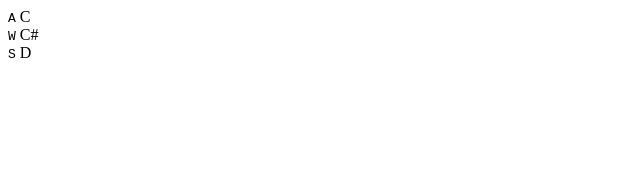
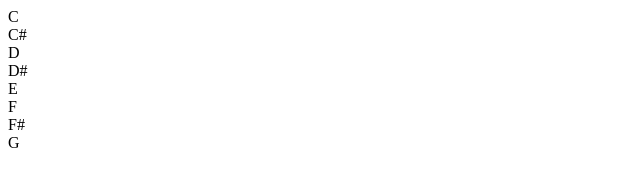
Before and after one commit to zavrip/JSPiano, a plain HTML site: page index.html in a window 1280 px wide. Shown: the whole page, without its empty margins (0-640 px from the left). Drawn offline with Linux system fonts and the light colour scheme.

Commit message:
Added Keys D#,E,F,F#,G

```diff
--- a/index.html
+++ b/index.html
@@ -10,14 +10,30 @@
 
     <div class="keys">
         <div data-key="65" class="WhiteKeys">
-            <kbd>A</kbd>
         <Span class="sound">C</Span></div>
+
         <div data-key="87" class="BlackKey">
-            <kbd>W</kbd>
         <Span class="sound">C#</Span>
+
         <div data-key="83" class="WhiteKey">
-            <kbd>S</kbd>
         <span class="sound">D</span>
+
+        <div data-key="96" class="BlackKey">
+        <Span class="sound">D#</Span>
+
+        <div data-key="68" class="WhitedKey">
+        <Span class="sound">E</Span>
+
+        <div data-key="70" class="WhiteKey">
+        <Span class="sound">F</Span>
+
+        <div data-key="84" class="BlackKey">
+        <Span class="sound">F#</Span>
+
+        <div data-key="71" class="WhiteKey">
+        <Span class="sound">G</Span>
+
+
         </div>
         </div>
     </div>
```
